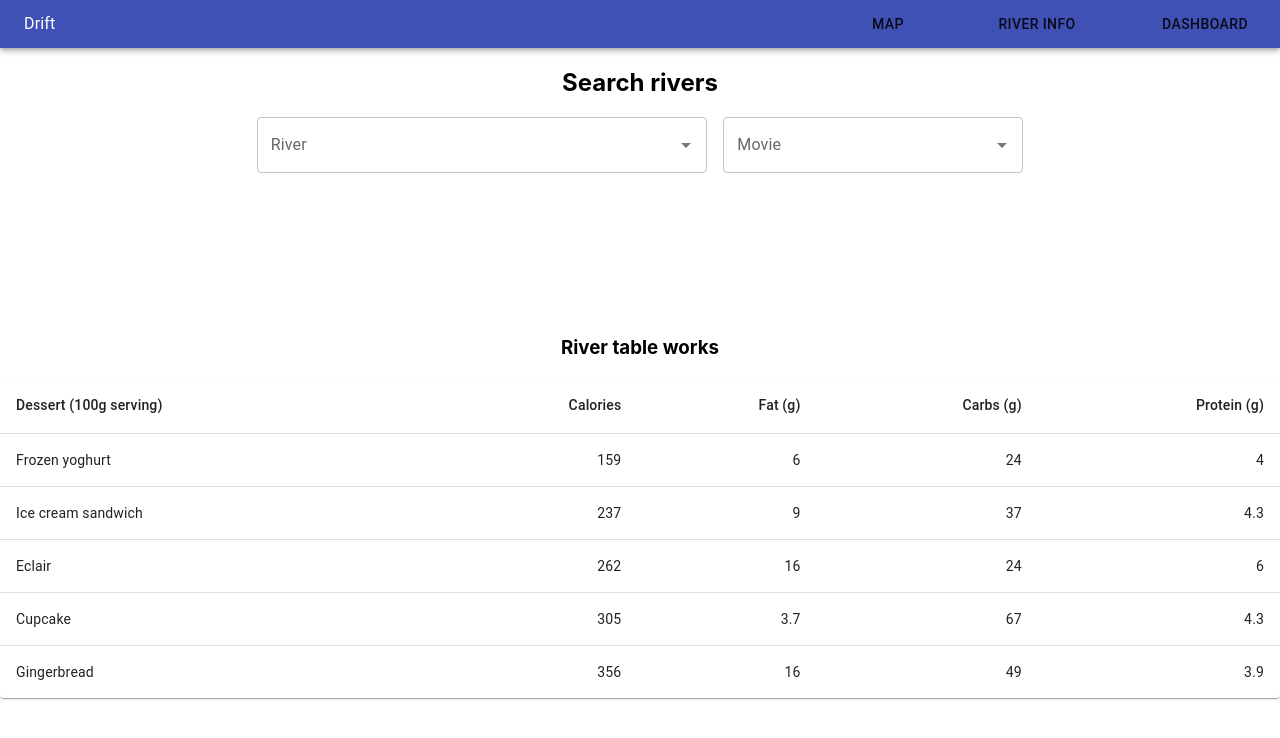
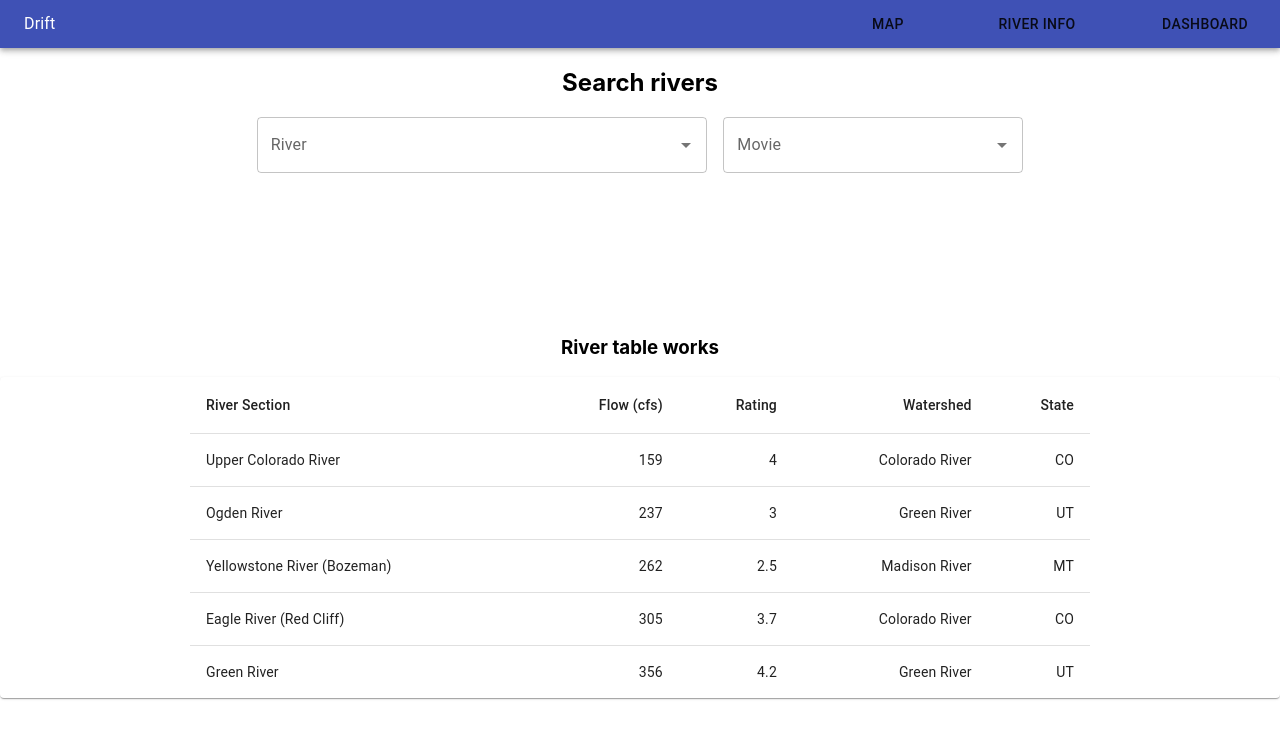
Before and after one commit to grantfogle/drift-react, a React (Create React App) app: page / in a window 1280 px wide. Shown: the top 738 px of the page. Built offline with nearby package versions, Linux system fonts and the light colour scheme.

Commit message:
river table added

```diff
--- a/src/dashboard/RiverTable/RiverTable.jsx
+++ b/src/dashboard/RiverTable/RiverTable.jsx
@@ -6,6 +6,7 @@ import TableContainer from '@mui/material/TableContainer';
 import TableHead from '@mui/material/TableHead';
 import TableRow from '@mui/material/TableRow';
 import Paper from '@mui/material/Paper';
+import Box from '@mui/material/Box';
 
 const RiverTable = () => {
 
@@ -14,25 +15,28 @@ const RiverTable = () => {
     }
 
     const rows = [
-        createData('Frozen yoghurt', 159, 6.0, 24, 4.0),
-        createData('Ice cream sandwich', 237, 9.0, 37, 4.3),
-        createData('Eclair', 262, 16.0, 24, 6.0),
-        createData('Cupcake', 305, 3.7, 67, 4.3),
-        createData('Gingerbread', 356, 16.0, 49, 3.9),
+        createData('Upper Colorado River', 159, 4.0, 'Colorado River', 'CO'),
+        createData('Ogden River', 237, 3.0, 'Green River', 'UT'),
+        createData('Yellowstone River (Bozeman)', 262, 2.5, 'Madison River', 'MT'),
+        createData('Eagle River (Red Cliff)', 305, 3.7, 'Colorado River', 'CO'),
+        createData('Green River', 356, 4.2, 'Green River', 'UT'),
     ];
     return (
         <>
             <div className="river-table-nav"></div>
             <h3>River table works</h3>
+            <Box sx={{
+
+            }}>
                 <TableContainer component={Paper}>
-                <Table sx={{ minWidth: 650 }} aria-label="simple table">
+                    <Table sx={{ maxWidth: 900, margin: 'auto' }} aria-label="simple table">
                         <TableHead>
                             <TableRow>
-                            <TableCell>Dessert (100g serving)</TableCell>
-                            <TableCell align="right">Calories</TableCell>
-                            <TableCell align="right">Fat&nbsp;(g)</TableCell>
-                            <TableCell align="right">Carbs&nbsp;(g)</TableCell>
-                            <TableCell align="right">Protein&nbsp;(g)</TableCell>
+                                <TableCell>River Section</TableCell>
+                                <TableCell align="right">Flow (cfs)</TableCell>
+                                <TableCell align="right">Rating</TableCell>
+                                <TableCell align="right">Watershed</TableCell>
+                                <TableCell align="right">State</TableCell>
                             </TableRow>
                         </TableHead>
                         <TableBody>
@@ -53,6 +57,7 @@ const RiverTable = () => {
                         </TableBody>
                     </Table>
                 </TableContainer>
+            </Box>
         </>
     );
 }
```
Lines whose indentation alone changed are shown as unchanged.
